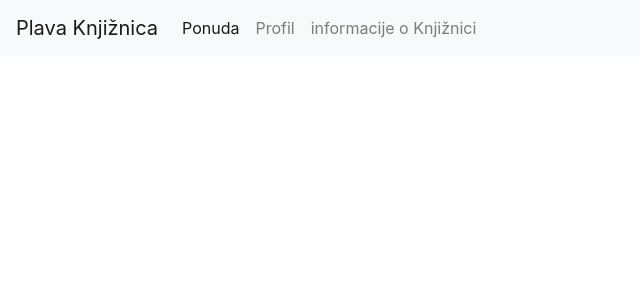
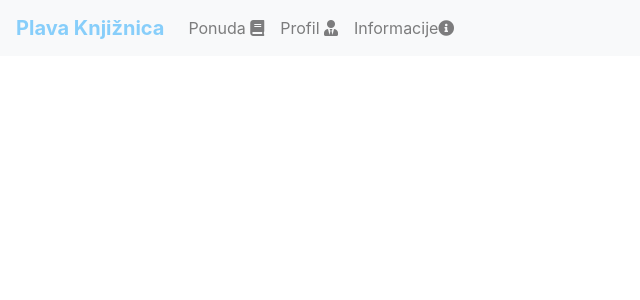
Before and after one commit to PericR/Biblioteka, a PHP site: page / in a window 1280 px wide. Shown: the top 300 px of the page, without its empty margins (0-640 px from the left). Run offline with PHP 8.4, Linux system fonts and the light colour scheme.

Commit message:
uredjivanje styla navbara

```diff
--- a/plava_knjiznica/public/css/style.css
+++ b/plava_knjiznica/public/css/style.css
@@ -1,3 +1,4 @@
-.naslov{
-    color: blue;
+#naslov{
+    color: lightskyblue;
+
 }
--- a/plava_knjiznica/views/static/header.php
+++ b/plava_knjiznica/views/static/header.php
@@ -3,7 +3,8 @@
     <head>
         <title>PLAVA KNJIŽNICA</title>
         <meta http-equiv="content-type" content="text/html; charset=utf-8"/>
-        <link rel="stylesheet" href="../../public/css/style.css">
+        <link rel="stylesheet" href="public/css/style.css">
         <link rel="stylesheet" href="https://stackpath.bootstrapcdn.com/bootstrap/4.3.1/css/bootstrap.min.css" integrity="sha384-ggOyR0iXCbMQv3Xipma34MD+dH/1fQ784/j6cY/iJTQUOhcWr7x9JvoRxT2MZw1T" crossorigin="anonymous">
+        <link rel="stylesheet" href="https://use.fontawesome.com/releases/v5.7.2/css/all.css" integrity="sha384-fnmOCqbTlWIlj8LyTjo7mOUStjsKC4pOpQbqyi7RrhN7udi9RwhKkMHpvLbHG9Sr" crossorigin="anonymous">
     </head>
     <body>
--- a/plava_knjiznica/views/static/navbar.php
+++ b/plava_knjiznica/views/static/navbar.php
@@ -1,18 +1,18 @@
 <nav class="navbar navbar-expand-lg navbar-light bg-light">
-    <a class="navbar-brand naslov" href="#" >Plava Knjižnica</a>
+    <a class="navbar-brand" href="#" id="naslov"><strong>Plava Knjižnica</strong></a>
     <button class="navbar-toggler" type="button" data-toggle="collapse" data-target="#navbarSupportedContent" aria-controls="navbarSupportedContent" aria-expanded="false" aria-label="Toggle navigation">        <span class="navbar-toggler-icon"></span>
     </button>
 
     <div class="collapse navbar-collapse" id="navbarSupportedContent">
         <ul class="navbar-nav mr-auto">
-            <li class="nav-item active">
-                <a class="nav-link" href="#">Ponuda</a>
+            <li class="nav-item">
+                <a class="nav-link" href="#">Ponuda <i class="fas fa-book"></i></a>
             </li>
             <li class="nav-item">
-                <a class="nav-link" href="#">Profil</a>
+                <a class="nav-link" href="#">Profil <i class="fas fa-user-tie"></i></a>
             </li>
             <li class="nav-item">
-                <a class="nav-link" href="#">informacije o Knjižnici</a>
+                <a class="nav-link" href="#">Informacije<i class="fas fa-info-circle"></i></a>
             </li>
         </ul>
     </div>
```
